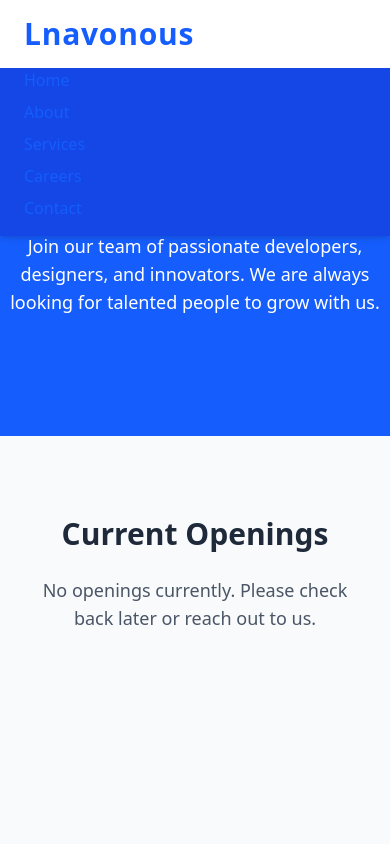
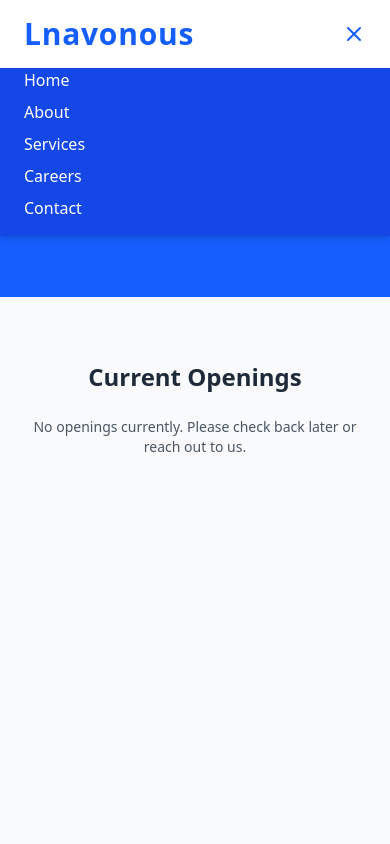
Before and after one commit to Sahidkhan05/Company-website, a React (Vite) app: page /careers in a window 390 px wide. Both pictures are taken after a click on the button 354 px from the left and 34 px from the top of the page. Shown: the top 844 px of the page. Built offline with nearby package versions, Linux system fonts and the light colour scheme.

Commit message:
Update ContactPage and make all pages responsive

```diff
--- a/src/components/AboutHeader.jsx
+++ b/src/components/AboutHeader.jsx
@@ -2,9 +2,11 @@ import React from "react";
 
 export default function AboutHeader() {
   return (
-    <section className="text-center py-30 bg-blue-600 text-white">
-      <h1 className="text-5xl font-bold mb-4">About Lnavonous Technologies</h1>
-      <p className="text-lg max-w-2xl mx-auto">
+    <section className="text-center py-16 sm:py-20 md:py-28 bg-blue-600 text-white px-4 sm:px-6 md:px-12 lg:px-20">
+      <h1 className="text-3xl sm:text-4xl md:text-5xl lg:text-5xl font-bold mb-4 leading-snug">
+        About Lnavonous Technologies
+      </h1>
+      <p className="text-base sm:text-lg md:text-xl max-w-2xl mx-auto text-blue-100">
         We are a passionate team building modern websites, custom software, and
         AI-powered chatbots to help businesses grow digitally.
       </p>
--- a/src/components/FooterSection.jsx
+++ b/src/components/FooterSection.jsx
@@ -1,5 +1,5 @@
 import React from "react";
-import { Mail, Phone, MapPin } from "lucide-react";
+import { Mail, Phone, MapPin, Copy } from "lucide-react";
 import { Link } from "react-router-dom";
 
 export default function FooterSection() {
@@ -52,10 +52,16 @@ export default function FooterSection() {
           <h4 className="text-xl font-semibold mb-4">Contact</h4>
           <ul className="space-y-3 text-gray-200">
             <li className="flex items-center gap-2">
-              <Mail size={18} /> navonousai@gmail.com
+              <Mail size={18} />
+              <a href="mailto:navonousai@gmail.com" className="hover:underline">
+                navonousai@gmail.com
+              </a>
             </li>
             <li className="flex items-center gap-2">
-              <Phone size={18} /> +91 9351600553
+              <Phone size={18} />
+              <a href="tel:+919351600553" className="hover:underline">
+                +91 9351600553
+              </a>
             </li>
             <li className="flex items-center gap-2">
               <MapPin size={18} /> Jaipur, Rajasthan, India
--- a/src/components/HeroSection.jsx
+++ b/src/components/HeroSection.jsx
@@ -10,32 +10,30 @@ const HeroSection = () => {
   };
 
   return (
-    <section className="bg-gradient-to-r from-blue-600 to-blue-400 text-white min-h-screen flex items-center justify-center pt-24">
-      <div className="max-w-6xl mx-auto px-6 md:px-12 lg:px-20">
+    <section className="bg-gradient-to-r from-blue-600 to-blue-400 text-white min-h-screen flex items-center justify-center pt-20 sm:pt-24">
+      <div className="max-w-6xl mx-auto px-4 sm:px-6 md:px-12 lg:px-20">
         <div className="text-center">
-          <h1 className="text-4xl md:text-6xl font-bold mb-4 leading-tight">
+          <h1 className="text-3xl sm:text-4xl md:text-5xl lg:text-6xl font-bold mb-4 leading-snug sm:leading-tight">
             Smart AI Chatbots to{" "}
             <span className="text-yellow-300">Grow Your Business</span>
           </h1>
 
-          <p className="text-lg md:text-xl text-blue-100 mb-8">
+          <p className="text-base sm:text-lg md:text-xl text-blue-100 mb-8 px-2 sm:px-0">
             Automate WhatsApp, Websites & More — Boost Sales, Save Time, and
             Improve Customer Experience with <span className="font-semibold">Lnavonous</span>.
           </p>
 
-          <div className="space-x-4">
-            {/* ✅ Scroll to Plans section on same page */}
+          <div className="flex flex-col sm:flex-row justify-center items-center gap-4 sm:gap-4">
             <button
               onClick={scrollToPlans}
-              className="bg-white text-blue-600 font-semibold px-6 py-3 rounded-full shadow hover:bg-blue-100 transition"
+              className="bg-white text-blue-600 font-semibold px-6 py-3 rounded-full shadow hover:bg-blue-100 transition w-full sm:w-auto"
             >
               Get Started
             </button>
 
-            {/* Contact Us button */}
             <a
               href="/contact"
-              className="border border-white text-white font-semibold px-6 py-3 rounded-full hover:bg-white hover:text-blue-600 transition"
+              className="border border-white text-white font-semibold px-6 py-3 rounded-full hover:bg-white hover:text-blue-600 transition w-full sm:w-auto text-center"
             >
               Contact Us
             </a>
--- a/src/components/NavBar.jsx
+++ b/src/components/NavBar.jsx
@@ -16,17 +16,17 @@ export default function Navbar() {
 
         {/* Desktop Menu */}
         <div className="hidden md:flex space-x-8">
-          <Link to="/" className="hover:text-gray-200 text-lg font-medium">Home</Link>
-          <Link to="/about" className="hover:text-gray-200 text-lg font-medium">About</Link>
-          <Link to="/services" className="hover:text-gray-200 text-lg font-medium">Services</Link>
-          <Link to="/careers" className="hover:text-gray-200 text-lg font-medium">Careers</Link>
-          <Link to="/contact" className="hover:text-gray-200 text-lg font-medium">Contact</Link>
+          <Link to="/" className="hover:text-gray-400 text-lg font-medium transition">Home</Link>
+          <Link to="/about" className="hover:text-gray-400 text-lg font-medium transition">About</Link>
+          <Link to="/services" className="hover:text-gray-400 text-lg font-medium transition">Services</Link>
+          <Link to="/careers" className="hover:text-gray-400 text-lg font-medium transition">Careers</Link>
+          <Link to="/contact" className="hover:text-gray-400 text-lg font-medium transition">Contact</Link>
         </div>
 
         {/* Mobile Menu Button */}
         <button
           onClick={toggleMenu}
-          className="md:hidden text-white focus:outline-none"
+          className="md:hidden text-blue-600 focus:outline-none"
         >
           {isOpen ? (
             <svg
@@ -53,15 +53,13 @@ export default function Navbar() {
       </div>
 
       {/* Mobile Menu */}
-      {isOpen && (
-        <div className="md:hidden bg-blue-700 space-y-2 px-6 pb-4">
-          <Link to="/" onClick={toggleMenu} className="block hover:text-gray-200">Home</Link>
-          <Link to="/about" onClick={toggleMenu} className="block hover:text-gray-200">About</Link>
-          <Link to="/services" onClick={toggleMenu} className="block hover:text-gray-200">Services</Link>
-          <Link to="/careers" onClick={toggleMenu} className="block hover:text-gray-200">Careers</Link>
-          <Link to="/contact" onClick={toggleMenu} className="block hover:text-gray-200">Contact</Link>
-        </div>
-      )}
+      <div className={`md:hidden bg-blue-700 px-6 pb-4 space-y-2 transition-all duration-300 ${isOpen ? "block" : "hidden"}`}>
+        <Link to="/" onClick={toggleMenu} className="block text-white hover:text-gray-300">Home</Link>
+        <Link to="/about" onClick={toggleMenu} className="block text-white hover:text-gray-300">About</Link>
+        <Link to="/services" onClick={toggleMenu} className="block text-white hover:text-gray-300">Services</Link>
+        <Link to="/careers" onClick={toggleMenu} className="block text-white hover:text-gray-300">Careers</Link>
+        <Link to="/contact" onClick={toggleMenu} className="block text-white hover:text-gray-300">Contact</Link>
+      </div>
     </nav>
   );
 }
--- a/src/pages/CareersPage.jsx
+++ b/src/pages/CareersPage.jsx
@@ -1,34 +1,38 @@
-import React, { useEffect } from 'react'
+import React, { useEffect } from 'react';
 import FooterSection from "../components/FooterSection";
 import Navbar from "../components/NavBar";
 
 export default function CareersPage() {
   useEffect(() => {
-    window.scrollTo(0, 0) // page top se start ho
-  }, [])
+    window.scrollTo(0, 0); // page top se start ho
+  }, []);
 
   return (
     <>
       <Navbar/>
       <div className="bg-gray-50 min-h-screen">
+
         {/* Header Section */}
-      <section className="text-center py-30 bg-blue-600 text-white">
-        <h1 className="text-5xl font-bold mb-4">Careers at Lnavonous</h1>
-        <p className="text-lg max-w-2xl mx-auto">
+        <section className="text-center py-16 sm:py-20 md:py-28 mt-10 bg-blue-600 text-white px-4 sm:px-6 md:px-20">
+          <h1 className="text-3xl sm:text-4xl md:text-5xl lg:text-5xl font-bold mb-4 leading-snug">
+            Careers at Lnavonous
+          </h1>
+          <p className="text-base sm:text-lg md:text-xl max-w-2xl mx-auto">
             Join our team of passionate developers, designers, and innovators.
             We are always looking for talented people to grow with us.
           </p>
         </section>
 
         {/* Current Openings Section */}
-      <section className="max-w-4xl mx-auto py-20 px-6 text-center">
-        <h2 className="text-3xl font-semibold text-gray-800 mb-6">
+        <section className="max-w-4xl mx-auto py-16 sm:py-20 px-4 sm:px-6 text-center">
+          <h2 className="text-2xl sm:text-3xl md:text-3xl font-semibold text-gray-800 mb-6">
             Current Openings
           </h2>
-        <p className="text-gray-600 text-lg">
+          <p className="text-sm sm:text-base md:text-lg text-gray-600">
             No openings currently. Please check back later or reach out to us.
           </p>
         </section>
+
       </div>
       <FooterSection/>
     </>
--- a/src/pages/ContactPage.jsx
+++ b/src/pages/ContactPage.jsx
@@ -13,17 +13,14 @@ const ContactPage = () => {
 
   const [success, setSuccess] = useState(false);
 
-  // 👇 Page top se start ho
   useEffect(() => {
-    window.scrollTo(0, 0);
+    window.scrollTo(0, 0); // Page top se start ho
   }, []);
 
-  // 👇 Input change handler
   const handleChange = (e) => {
     setFormData({ ...formData, [e.target.name]: e.target.value });
   };
 
-  // 👇 Email send handler
   const handleSubmit = (e) => {
     e.preventDefault();
 
@@ -36,7 +33,7 @@ const ContactPage = () => {
           email: formData.email,
           number: formData.number,
           message: formData.message,
-          time: new Date().toLocaleString(), // Submitted at
+          time: new Date().toLocaleString(),
         },
         "3UaRFs_VWn2gRuLkh" // Your Public Key
       )
@@ -55,15 +52,15 @@ const ContactPage = () => {
   };
 
   return (
-    <div className="mt-10 bg-gray-100">
+    <div className="bg-gray-100 min-h-screen">
       <Navbar />
 
-      <section className="max-w-6xl mx-auto py-20 px-6">
+      <section className="max-w-6xl mx-auto py-16 sm:py-20 md:py-28 px-4 sm:px-6 md:px-10 lg:px-20">
         <div className="md:flex md:items-center md:gap-12 bg-white rounded-2xl shadow-lg overflow-hidden">
-          {/* Left Side - Optimized Image */}
-          <div className="md:w-1/2 h-120">
+
+          {/* Left Side - Image */}
+          <div className="md:w-1/2 h-64 sm:h-80 md:h-96 lg:h-[500px]">
             <picture>
-              {/* ✅ Use WebP first for faster loading */}
               <source srcSet="/contact us.webp" type="image/webp" />
               <source srcSet="/contact us.jpg" type="image/jpeg" />
               <img
@@ -77,8 +74,8 @@ const ContactPage = () => {
           </div>
 
           {/* Right Side - Form */}
-          <div className="md:w-1/2 p-8">
-            <h2 className="text-3xl font-bold text-blue-600 mb-6">
+          <div className="md:w-1/2 p-6 sm:p-8 md:p-10">
+            <h2 className="text-2xl sm:text-3xl md:text-3xl font-bold text-blue-600 mb-6">
               Get in Touch
             </h2>
 
@@ -134,6 +131,7 @@ const ContactPage = () => {
               )}
             </form>
           </div>
+
         </div>
       </section>
 
```
Also changed, not shown: src/pages/BusinessPage.jsx (+13 -13 lines), src/pages/HospitalPage.jsx (+14 -12 lines), src/pages/SchoolPage.jsx (+12 -12 lines), src/pages/ServicePage.jsx (+39 -17 lines). Lines whose indentation alone changed are shown as unchanged.
